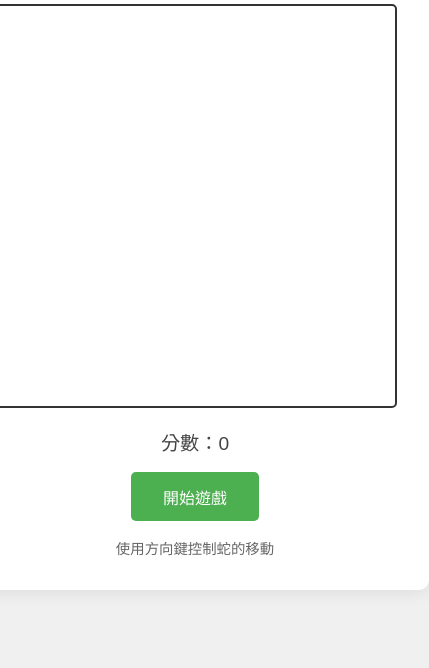
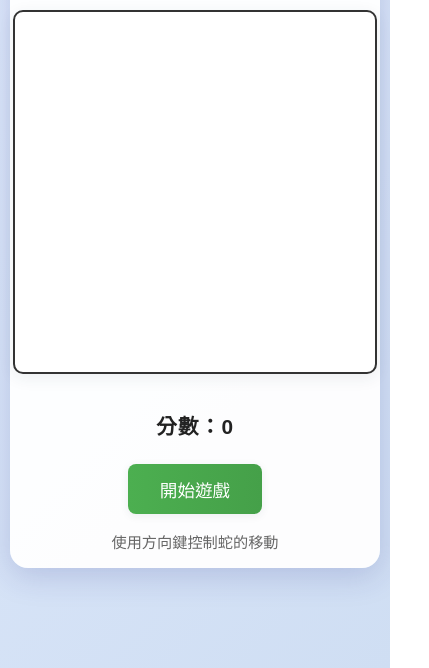
Before and after one commit to Evan56963/snake-game, a plain HTML site: page index.html in a window 390 px wide. Shown: the part 176-844 px from the top of the page, 429 px wide, since content can reach past the window. Drawn offline with Linux system fonts and the light colour scheme.

Commit message:
Update style.css

```diff
--- a/style.css
+++ b/style.css
@@ -10,55 +10,108 @@ body {
     justify-content: center;
     align-items: center;
     min-height: 100vh;
-    background-color: #f0f0f0;
+    background: linear-gradient(135deg, #e0eafc 0%, #cfdef3 100%);
 }
 
 .game-container {
     text-align: center;
-    background-color: white;
-    padding: 2rem;
-    border-radius: 10px;
-    box-shadow: 0 0 20px rgba(0, 0, 0, 0.1);
+    background: rgba(255,255,255,0.95);
+    padding: 2rem 1rem;
+    border-radius: 18px;
+    box-shadow: 0 8px 32px rgba(31, 38, 135, 0.18);
+    max-width: 95vw;
+    width: 400px;
 }
 
 h1 {
-    color: #333;
+    color: #2d3a4b;
     margin-bottom: 1.5rem;
+    letter-spacing: 2px;
+    font-weight: 700;
 }
 
 #gameCanvas {
     border: 2px solid #333;
-    border-radius: 5px;
-    background-color: #fff;
+    border-radius: 10px;
+    background: #fff;
+    width: 100%;
+    max-width: 400px;
+    height: auto;
+    aspect-ratio: 1 / 1;
+    box-shadow: 0 4px 16px rgba(44,62,80,0.08);
+    margin-bottom: 1rem;
 }
 
 .score-container {
     margin: 1rem 0;
-    font-size: 1.2rem;
-    color: #444;
+    font-size: 1.3rem;
+    color: #222;
+    font-weight: bold;
+    letter-spacing: 1px;
 }
 
 .controls {
-    margin-top: 1rem;
+    margin-top: 1.5rem;
 }
 
 #startBtn {
     padding: 0.8rem 2rem;
-    font-size: 1rem;
-    background-color: #4CAF50;
+    font-size: 1.1rem;
+    background: linear-gradient(90deg, #4CAF50 0%, #45a049 100%);
     color: white;
     border: none;
-    border-radius: 5px;
+    border-radius: 8px;
     cursor: pointer;
-    transition: background-color 0.3s;
+    box-shadow: 0 2px 8px rgba(44,62,80,0.08);
+    transition: background 0.3s, transform 0.2s;
 }
 
 #startBtn:hover {
-    background-color: #45a049;
+    background: linear-gradient(90deg, #45a049 0%, #4CAF50 100%);
+    transform: scale(1.05);
 }
 
 .instructions {
     margin-top: 1rem;
     color: #666;
-    font-size: 0.9rem;
+    font-size: 0.95rem;
 }
+
+.touch-controls {
+    display: none;
+    margin-top: 1.5rem;
+    user-select: none;
+}
+
+.touch-controls button {
+    width: 56px;
+    height: 56px;
+    margin: 6px;
+    font-size: 2rem;
+    border: none;
+    border-radius: 50%;
+    background: linear-gradient(135deg, #b2fefa 0%, #0ed2f7 100%);
+    color: #222;
+    box-shadow: 0 2px 8px rgba(44,62,80,0.10);
+    transition: background 0.2s, transform 0.1s;
+}
+
+.touch-controls button:active {
+    background: linear-gradient(135deg, #0ed2f7 0%, #b2fefa 100%);
+    transform: scale(0.95);
+}
+
+@media (max-width: 600px) {
+    .game-container {
+        width: 98vw;
+        padding: 1rem 0.2rem;
+    }
+    #gameCanvas {
+        max-width: 98vw;
+    }
+    .touch-controls {
+        display: flex;
+        flex-direction: column;
+        align-items: center;
+    }
+}
```
